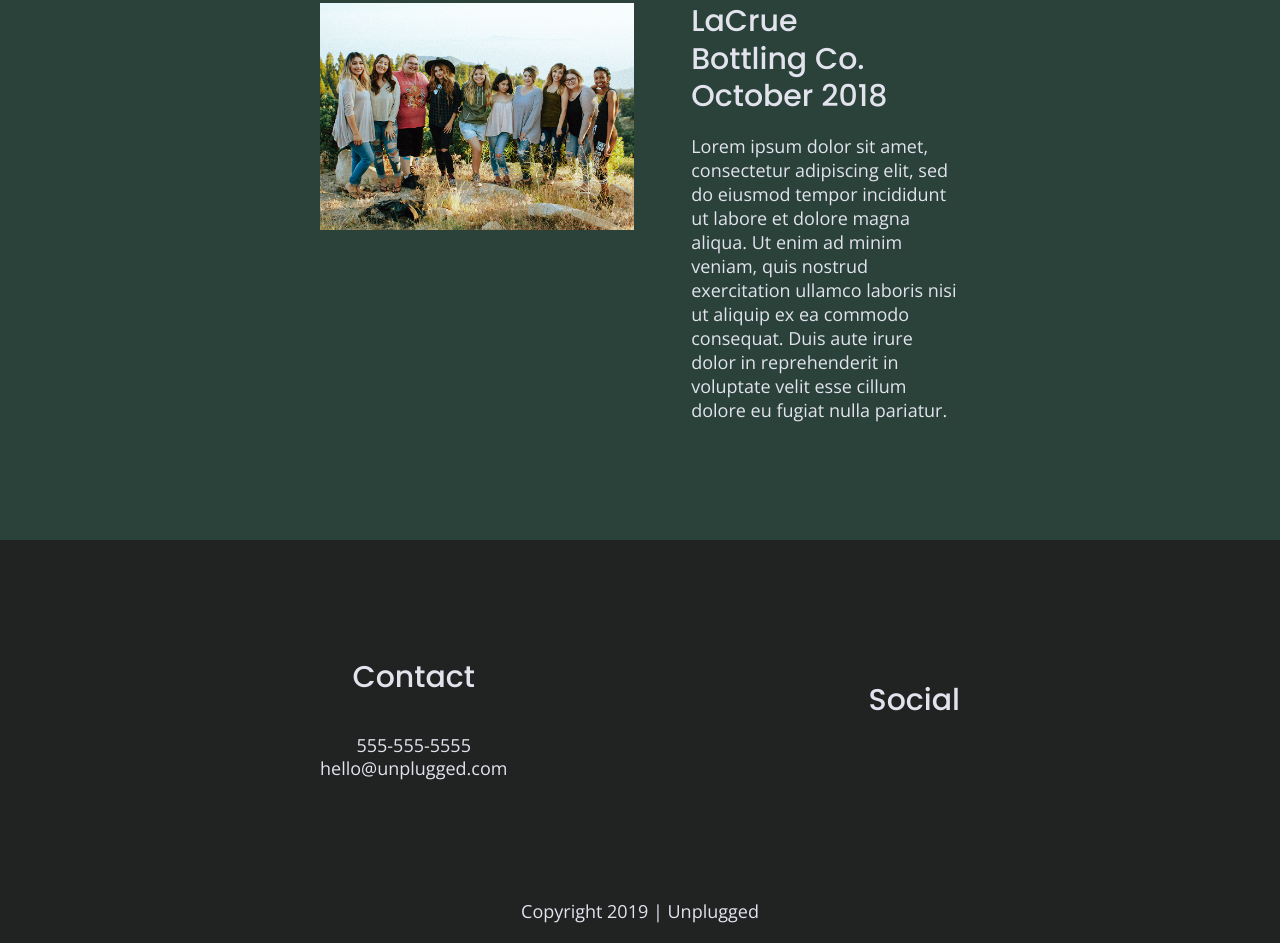
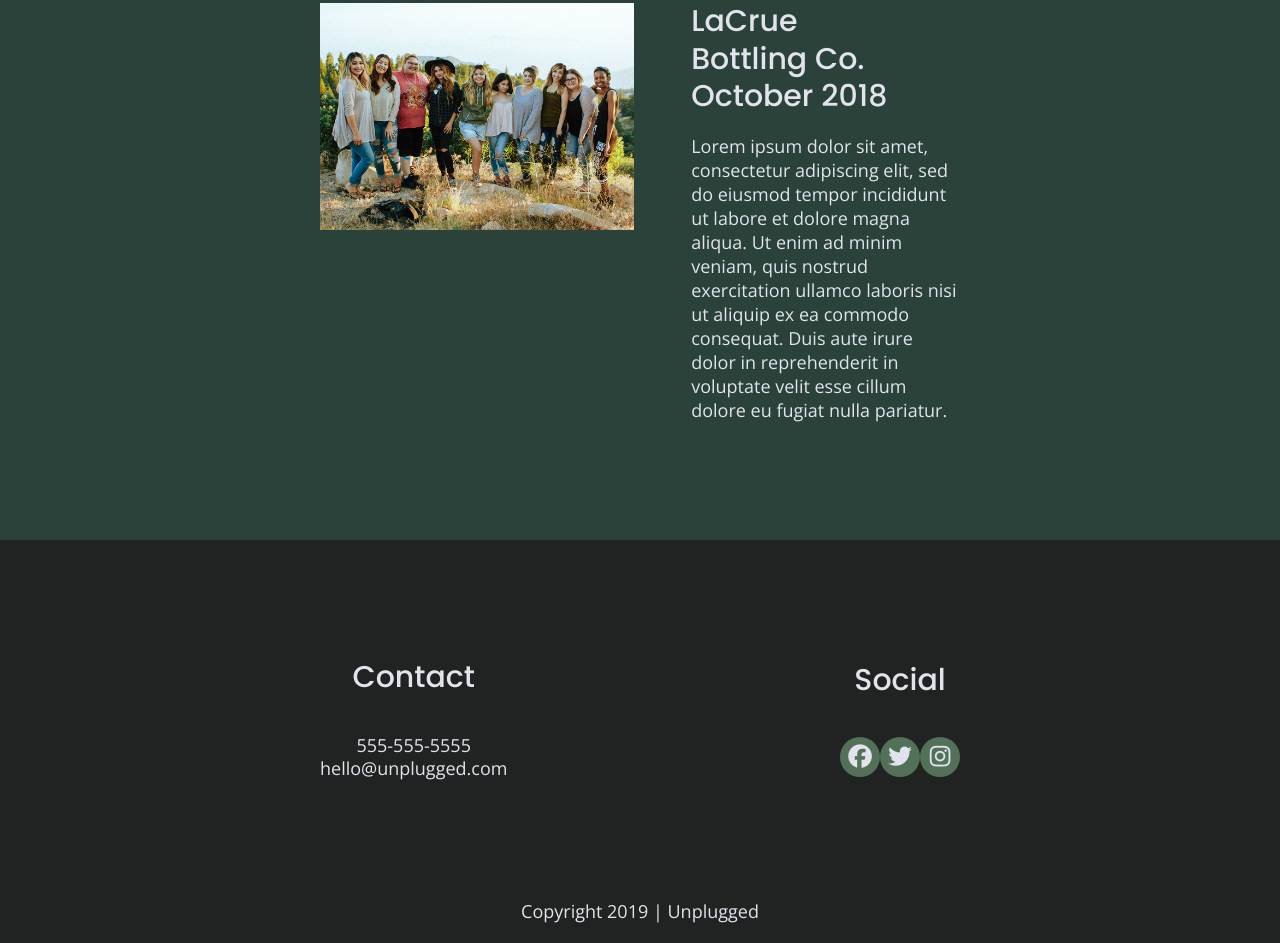
Before and after one commit to AntReyn12/unplugged-project, a website built with Parcel: page index.html in a window 1280 px wide. Shown: the part 2906-3849 px from the top of the page. Built offline with nearby package versions, Linux system fonts and the light colour scheme.

Commit message:
added social icons

```diff
--- a/css/main.css
+++ b/css/main.css
@@ -236,9 +236,17 @@ footer .social-icons {
 }
 
 footer .social-icons p {
-    display: flex;
-    justify-content: center;
-    align-items: center;
+  background-color: #527158;
+  border-radius: 50%;
+  width: 40px;
+  height: 40px;
+  display: flex;
+  justify-content: center;
+  align-items: center;
+}
+
+footer .social-icons p i {
+  font-size: 1.3125em;
 }
 
 footer .copyright {
--- a/index.html
+++ b/index.html
@@ -135,9 +135,9 @@
                 <div class="social">
                     <h4>Social</h4>
                     <div class="social-icons">
-                        <p><a href="https://www.facebook.com/yoursite" target="_blank"></a></p>
-                        <p><a href="https://www.twitter.com" target="_blank"></a></p>
-                        <p><a href="https://www.instagram.com" target="_blank"></a></p>
+                        <p><a href="https://www.facebook.com/yoursite" target="_blank"><i class="fab fa-facebook"></i></a></p>
+                        <p><a href="https://www.twitter.com" target="_blank"><i class="fab fa-twitter"></i></a></p>
+                        <p><a href="https://www.instagram.com" target="_blank"><i class="fab fa-instagram"></i></a></p>
                     </div>
                 </div>
             </div>
```
